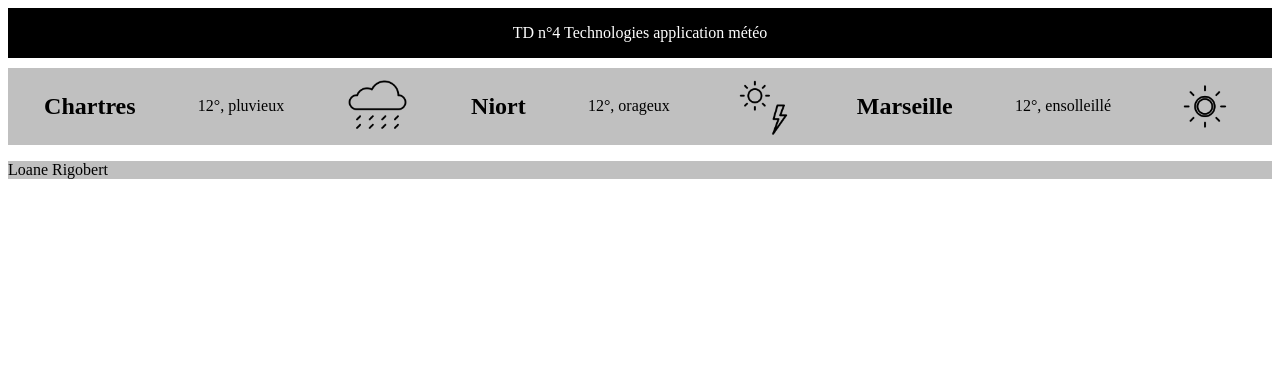
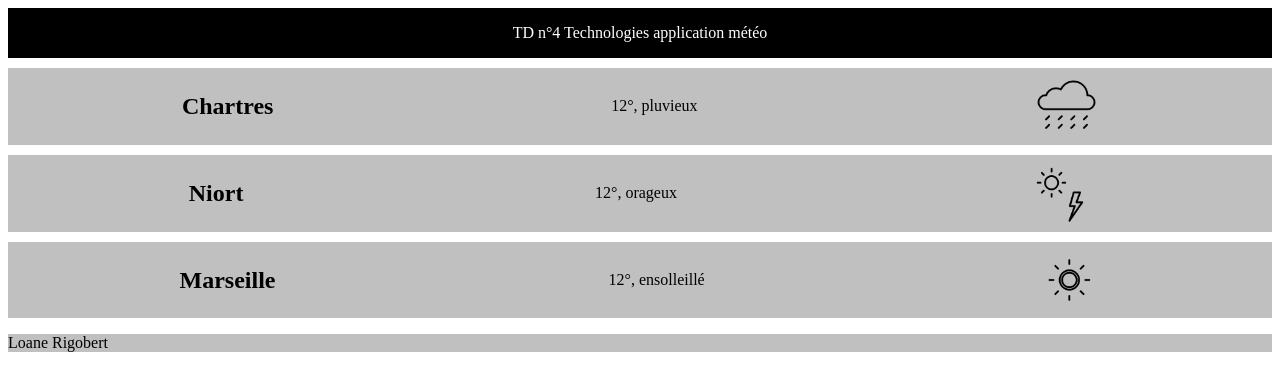
Before and after one commit to loanee/loanee.github.io, a plain HTML site: page index.html in a window 1280 px wide. Drawn offline with Linux system fonts and the light colour scheme.

Commit message:
Update index.html

```diff
--- a/index.html
+++ b/index.html
@@ -11,23 +11,22 @@
 		</div>
 
 		<div class="all">
-
-
 			<h2>Chartres</h2>
 			<p>12°, pluvieux</p>
 			<img src="pluvieux.png" width="5%"/>
+		</div>
 
-
-
+		<div class="all">
 			<h2>Niort</h2>
 			<p>12°, orageux</p>
 			<img src="orageux.png" width="5%"/>
+		</div>
 
-
+		<div class="all">
 			<h2>Marseille</h2>
 			<p>12°, ensolleillé</p>
 			<img src="ensoleille.png" width="5%"/>
-
+		</div>
 
 		</div>
 
```
